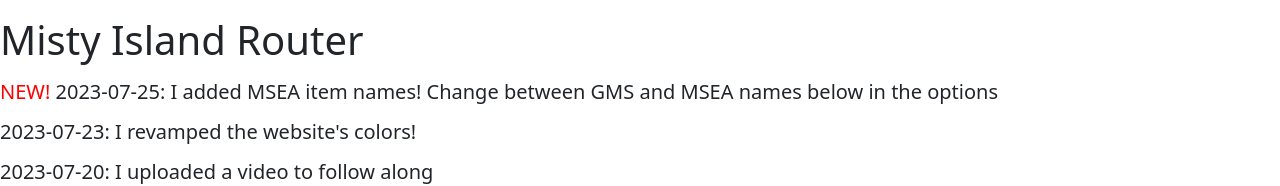
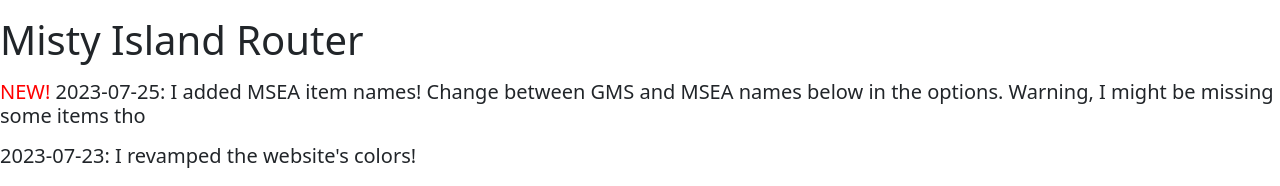
Before and after one commit to SLAzurin/misty-island-router, a React (Vite) app: page / in a window 1280 px wide. Shown: the top 186 px of the page. Built offline with nearby package versions, Linux system fonts and the light colour scheme; no server answers.

Commit message:
Add warning about MSEA names, not completed

```diff
--- a/src/App.tsx
+++ b/src/App.tsx
@@ -311,7 +311,7 @@
       <h5>
         <span style={{ color: 'red' }}>NEW! </span>
         2023-07-25: I added MSEA item names! Change between GMS and MSEA names
-        below in the options
+        below in the options. Warning, I might be missing some items tho
       </h5>
       <h5 className={defaultSpacing}>
         2023-07-23: I revamped the website's colors!
```
